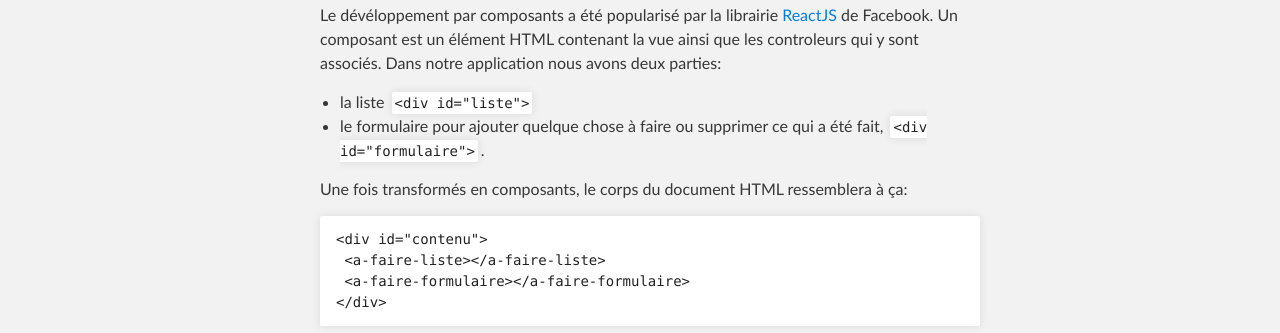
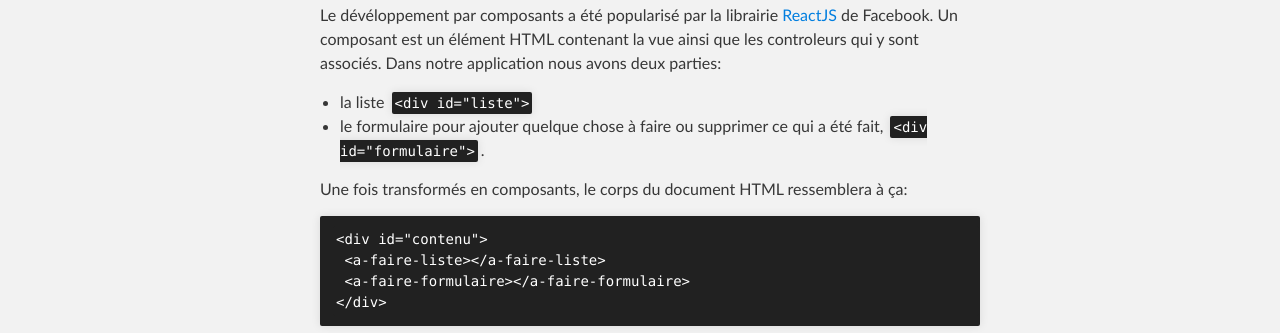
Before and after one commit to idris-maps/tutoriel-fullstack-js-4-riot, a plain HTML site: page index.html in a window 1280 px wide. Shown: the part 467-800 px from the top of the page. Drawn offline with Linux system fonts and the light colour scheme.

Commit message:
style + logo

```diff
--- a/index.html
+++ b/index.html
@@ -539,6 +539,7 @@ ctx.modele.evt.on('suppression', function() {
 <p>Nous avons vu comment l'utilisation de librairies externes comme <strong>handlebars</strong> et <strong>riot</strong> peuvent nous faciliter la vie. Dans le prochain chapitre nous allons utiliser le "framework" <strong>angular</strong> de Google.</p>
       <p>Ce tutoriel est le chapitre 4 de la série <a href="http://idris-maps.github.io/tutoriel-fullstack-js">Fullstack JavaScript</a></p>
 <p> <a href="http://idris-maps.github.io/tutoriel-fullstack-js-3-handlebars">< Chapitre précédent</a> | <a href="http://idris-maps.github.io/tutoriel-fullstack-js-5-angular">Prochain chapitre > </a></p>
+<a href="http://www.idris-maps.com"><img src="idris-bw-logo.png" alt="idris maps" width="100px"></a>
       </section>
     </div>
 
--- a/stylesheets/stylesheet.css
+++ b/stylesheets/stylesheet.css
@@ -159,8 +159,8 @@ p img {
 
 pre, code {
   width: 100%;
-  color: #222;
-  background-color: #fff;
+  color: #fff;
+  background-color: #212121;
 
   font-family: Monaco, "Bitstream Vera Sans Mono", "Lucida Console", Terminal, monospace;
   font-size: 14px;
```
Also changed, not shown: idris-bw-logo.png (added).
